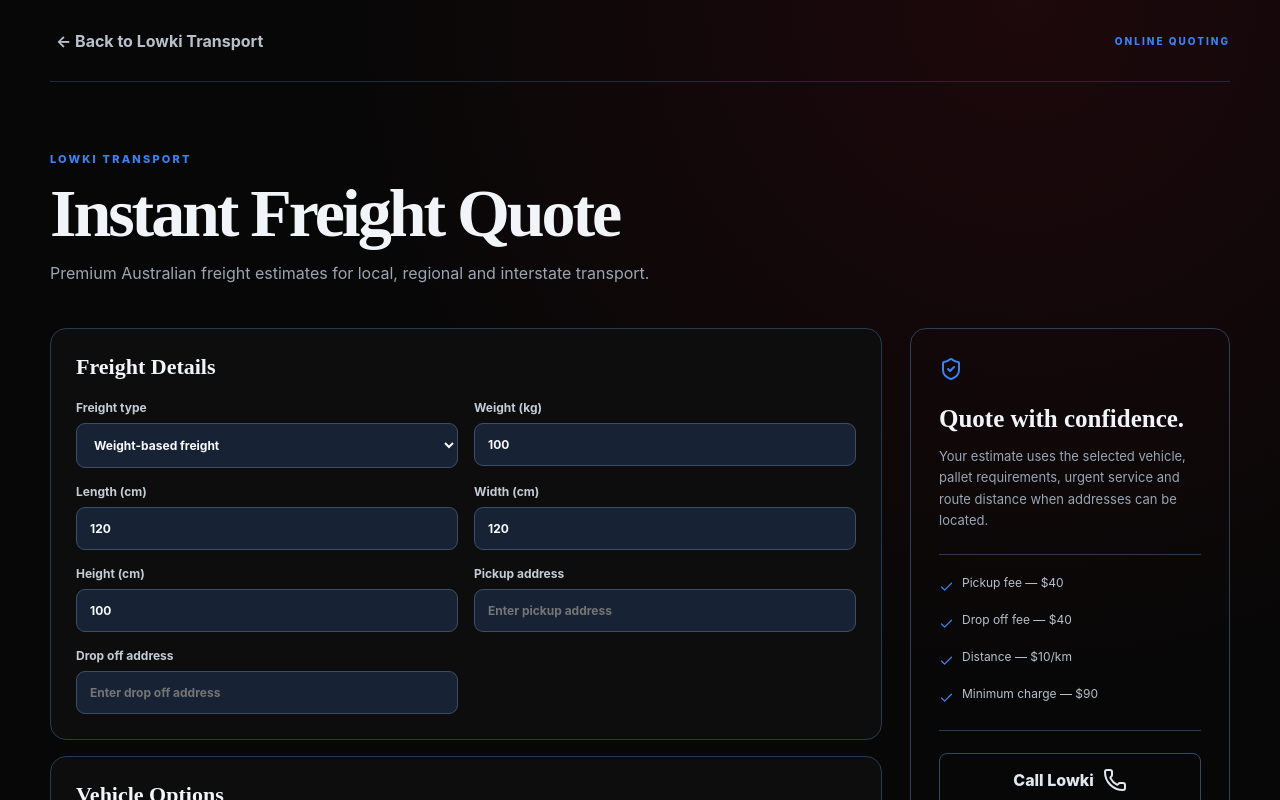
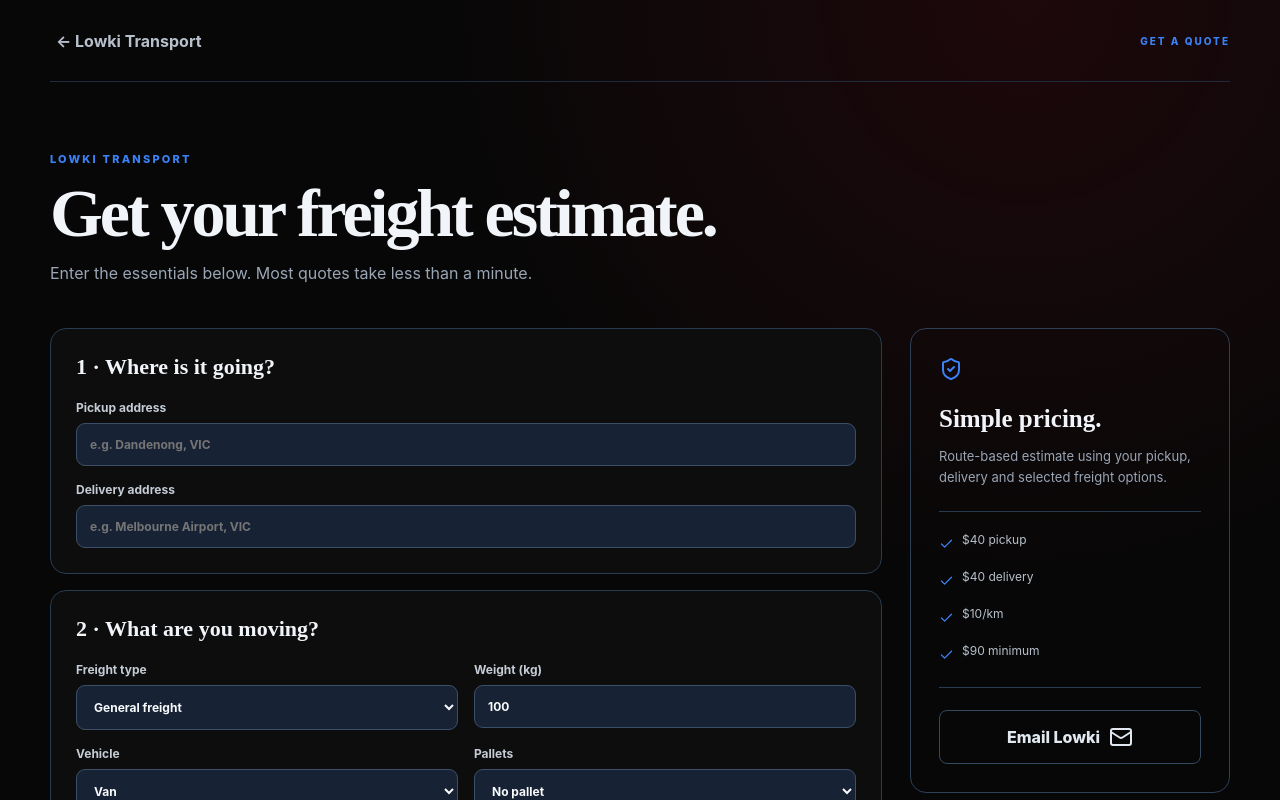
Before and after one commit to Manfey-hub/LowkiTransport, a React (Vite) app in the folder lowki-site/: page / in a window 1280 px wide. Both pictures are taken after a click on the button "Get a Quote". Shown: the top 800 px of the page. Built offline with nearby package versions, Linux system fonts and the light colour scheme.

Commit message:
Simplify Lowki Transport instant quote experience

```diff
--- a/lowki-site/src/App.jsx
+++ b/lowki-site/src/App.jsx
@@ -22,22 +22,34 @@
 function Footer(){return <footer><div className="container foot"><button className="brand" onClick={()=>go("/")}><b>LK</b><span><strong>LOWKI</strong><small>TRANSPORT</small></span></button><span>© {new Date().getFullYear()} Lowki Transport. All rights reserved.</span><button onClick={()=>go("/quote")}>Get Quote <ArrowRight/></button></div></footer>}
 
 function Field({label,children,wide}){return <label className={wide?"field wide":"field"}><span>{label}</span>{children}</label>}
-function Quote(){const[freight,setFreight]=useState("weight"),[weight,setWeight]=useState(100),[dims,setDims]=useState([120,120,100]),[pickup,setPickup]=useState(""),[drop,setDrop]=useState(""),[vehicle,setVehicle]=useState(2.2),[rows,setRows]=useState([{rate:0,qty:1}]),[urgent,setUrgent]=useState(false),[cust,setCust]=useState(false),[distance,setDistance]=useState(null),[status,setStatus]=useState(""),[busy,setBusy]=useState(false),[quote,setQuote]=useState(null),[client,setClient]=useState({name:"",email:"",phone:"",delivery:"",notes:""});
-const cubic=useMemo(()=>dims.reduce((a,b)=>a*Number(b||0),1)/1e6,dims);
+function Quote(){
+const[freight,setFreight]=useState("weight"),[weight,setWeight]=useState(100),[pickup,setPickup]=useState(""),[drop,setDrop]=useState(""),[vehicle,setVehicle]=useState(2.2),[rows,setRows]=useState([{rate:0,qty:1}]),[urgent,setUrgent]=useState(false),[cust,setCust]=useState(false),[distance,setDistance]=useState(null),[status,setStatus]=useState(""),[busy,setBusy]=useState(false),[quote,setQuote]=useState(null),[client,setClient]=useState({name:"",email:"",phone:"",notes:""});
 async function geo(a){let r=await fetch("https://nominatim.openstreetmap.org/search?format=jsonv2&limit=1&countrycodes=au&q="+encodeURIComponent(a));if(!r.ok)throw Error();let d=await r.json();if(!d[0])throw Error();return[+d[0].lat,+d[0].lon]}
-async function route(){if(!pickup.trim()||!drop.trim())return 0;setBusy(true);setStatus("Calculating route…");try{let a=await geo(pickup),b=await geo(drop),r=await fetch(`https://router.project-osrm.org/route/v1/driving/${a[1]},${a[0]};${b[1]},${b[0]}?overview=false`),d=await r.json();if(!d.routes?.[0])throw Error();let km=d.routes[0].distance/1000;setDistance(km);setStatus(`${km.toFixed(1)} km route calculated`);return km}catch(e){setDistance(null);setStatus("Route unavailable — quote calculated without distance charge.");return 0}finally{setBusy(false)}}
-async function calc(){let km=distance??await route(),pc=rows.reduce((s,r)=>s+r.rate*r.qty,0),extras=urgent?100:0,total=cust?pc:Math.max(90,40+40+km*10+pc+extras);setQuote({total,km,pc,extras})}
-function summary(){return["LOWKI TRANSPORT — BOOKING REQUEST","",`Customer: ${client.name||"Not provided"}`,`Email: ${client.email||"Not provided"}`,`Phone: ${client.phone||"Not provided"}`,`Pickup: ${pickup||"Not provided"}`,`Delivery: ${client.delivery||drop||"Not provided"}`,`Freight type: ${freight==="pallet"?"Pallet freight":"Weight-based freight"}`,`Vehicle: ${vehicleName(vehicle)}`,`Weight: ${weight} kg`,`Dimensions: ${dims.join(" × ")} cm`,`Route: ${quote?.km?quote.km.toFixed(1)+" km":"Not calculated"}`,`Customer Pickup: ${cust?"Yes":"No"}`,`Urgent same-day: ${urgent?"Yes":"No"}`,`Estimated Quote: ${money(quote?.total)}`,"",`Notes: ${client.notes||"None"}`].join("\\n")}
-function send(){location.href=`mailto:info@lowkitransport.com?subject=${encodeURIComponent("Lowki Transport Booking Request")}&body=${encodeURIComponent(summary())}`}
-return <div className="quotePage"><div className="quoteTop container"><button onClick={()=>go("/")}>← Back to Lowki Transport</button><span>ONLINE QUOTING</span></div><main className="container quoteMain"><div className="quoteIntro"><label>LOWKI TRANSPORT</label><h1>Instant Freight Quote</h1><p>Premium Australian freight estimates for local, regional and interstate transport.</p></div><div className="quoteGrid"><div className="quoteForm">
-<QSec title="Freight Details"><div className="formGrid"><Field label="Freight type"><select value={freight} onChange={e=>setFreight(e.target.value)}><option value="weight">Weight-based freight</option><option value="pallet">Pallet freight</option></select></Field><Field label="Weight (kg)"><input type="number" min="0" value={weight} onChange={e=>setWeight(e.target.value)}/></Field>{["Length (cm)","Width (cm)","Height (cm)"].map((x,i)=><Field label={x} key={x}><input type="number" min="0" value={dims[i]} onChange={e=>setDims(d=>d.map((v,j)=>j===i?e.target.value:v))}/></Field>)}<Field label="Pickup address"><input value={pickup} onChange={e=>setPickup(e.target.value)} placeholder="Enter pickup address"/></Field><Field label="Drop off address"><input value={drop} onChange={e=>setDrop(e.target.value)} placeholder="Enter drop off address"/></Field></div>{status&&<div className="route"><Navigation/> {status}</div>}</QSec>
-<QSec title="Vehicle Options"><Field label="Vehicle category"><select value={vehicle} onChange={e=>setVehicle(+e.target.value)}>{vehicles.map(([g,opts])=><optgroup label={g} key={g}>{opts.map(([r,n])=><option value={r} key={n}>{n}</option>)}</optgroup>)}</select></Field></QSec>
-<QSec title="Pallet Pricing"><p className="note">Add one or more pallet types with separate quantities.</p>{rows.map((r,i)=><div className="palletRow" key={i}><Field label="Pallet type"><select value={r.rate} onChange={e=>setRows(a=>a.map((x,j)=>j===i?{...x,rate:+e.target.value}:x))}>{pallets.map(([v,n])=><option value={v} key={n}>{n}</option>)}</select></Field><Field label="Quantity"><input type="number" min="0" value={r.qty} onChange={e=>setRows(a=>a.map((x,j)=>j===i?{...x,qty:+e.target.value}:x))}/></Field></div>)}<button className="secondary" onClick={()=>setRows(a=>[...a,{rate:0,qty:1}])}>+ Add Another Pallet Type</button></QSec>
-<QSec title="Extras"><CheckBox checked={urgent} onChange={setUrgent} title="Urgent same-day" sub="+$100"/><CheckBox checked={cust} onChange={setCust} title="Customer Pickup" sub="Customer collects freight — pallet pricing only"/></QSec>
-<button className="calculate" disabled={busy} onClick={calc}>{busy?"Calculating route…":"Get Instant Quote"} <ArrowRight/></button>
+async function calc(){
+if(!pickup.trim()||!drop.trim()){setStatus("Enter both pickup and delivery addresses.");return}
+setBusy(true);setStatus("Calculating your route…");
+try{
+let a=await geo(pickup),b=await geo(drop),r=await fetch(`https://router.project-osrm.org/route/v1/driving/${a[1]},${a[0]};${b[1]},${b[0]}?overview=false`),d=await r.json();
+if(!d.routes?.[0])throw Error();
+let km=d.routes[0].distance/1000;setDistance(km);
+let palletTotal=rows.reduce((s,x)=>s+x.rate*x.qty,0),extras=urgent?100:0,total=cust?palletTotal:Math.max(90,80+km*10+palletTotal+extras);
+setQuote({total,km,palletTotal,extras});setStatus(`${km.toFixed(1)} km route • estimate ready`);
+}catch(e){setDistance(null);setStatus("We couldn't calculate the route. Check the addresses and try again.");setQuote(null)}
+finally{setBusy(false)}
+}
+function summary(){return["LOWKI TRANSPORT — BOOKING REQUEST","",`Customer: ${client.name||"Not provided"}`,`Email: ${client.email||"Not provided"}`,`Phone: ${client.phone||"Not provided"}`,`Pickup: ${pickup||"Not provided"}`,`Delivery: ${drop||"Not provided"}`,`Freight: ${freight==="pallet"?"Pallet freight":"Weight-based freight"}`,`Weight: ${weight} kg`,`Vehicle: ${vehicleName(vehicle)}`,`Customer Pickup: ${cust?"Yes":"No"}`,`Urgent same-day: ${urgent?"Yes":"No"}`,`Estimated Quote: ${money(quote?.total)}`,"",`Notes: ${client.notes||"None"}`].join("\\n")}
+function send(){if(!client.name||!client.email||!client.phone||!quote){alert("Please complete your details and calculate your quote first.");return}location.href=`mailto:info@lowkitransport.com?subject=${encodeURIComponent("Lowki Transport Booking Request")}&body=${encodeURIComponent(summary())}`}
+return <div className="quotePage"><div className="quoteTop container"><button onClick={()=>go("/")}>← Lowki Transport</button><span>GET A QUOTE</span></div><main className="container quoteMain">
+<div className="quoteIntro"><label>LOWKI TRANSPORT</label><h1>Get your freight estimate.</h1><p>Enter the essentials below. Most quotes take less than a minute.</p></div>
+<div className="quoteGrid"><div className="quoteForm">
+<QSec title="1 · Where is it going?"><div className="formGrid"><Field label="Pickup address" wide><input value={pickup} onChange={e=>setPickup(e.target.value)} placeholder="e.g. Dandenong, VIC"/></Field><Field label="Delivery address" wide><input value={drop} onChange={e=>setDrop(e.target.value)} placeholder="e.g. Melbourne Airport, VIC"/></Field></div></QSec>
+<QSec title="2 · What are you moving?"><div className="formGrid"><Field label="Freight type"><select value={freight} onChange={e=>setFreight(e.target.value)}><option value="weight">General freight</option><option value="pallet">Pallet freight</option></select></Field><Field label="Weight (kg)"><input type="number" min="0" value={weight} onChange={e=>setWeight(e.target.value)}/></Field><Field label="Vehicle"><select value={vehicle} onChange={e=>setVehicle(+e.target.value)}>{vehicles.flatMap(([g,opts])=>opts.map(([r,n])=><option value={r} key={g+n}>{n}</option>))}</select></Field><Field label="Pallets"><select value={rows[0].rate} onChange={e=>setRows([{rate:+e.target.value,qty:rows[0].qty}])}>{pallets.map(([v,n])=><option value={v} key={n}>{n}</option>)}</select></Field>{rows[0].rate>0&&<Field label="Quantity"><input type="number" min="1" value={rows[0].qty} onChange={e=>setRows([{...rows[0],qty:+e.target.value}])}/></Field>}</div></QSec>
+<QSec title="3 · Any extras?"><CheckBox checked={urgent} onChange={setUrgent} title="Urgent same-day" sub="+$100"/><CheckBox checked={cust} onChange={setCust} title="Customer Pickup" sub="Pallet pricing only"/></QSec>
+<button className="calculate" disabled={busy} onClick={calc}>{busy?"Calculating…":"Calculate My Quote"} <ArrowRight/></button>
+{status&&<div className="route"><Navigation/> {status}</div>}
 {quote&&<div className="result"><label>ESTIMATED TOTAL</label><strong>{money(quote.total)}</strong><small>{cust?"Customer Pickup: pallet charge only":`Pickup $40 · Delivery $40 · Distance ${money(quote.km*10)} · Extras ${money(quote.extras)}`}</small></div>}
-<QSec title="Booking Form"><div className="formGrid"><Field label="Full name"><input value={client.name} onChange={e=>setClient({...client,name:e.target.value})} placeholder="Your name"/></Field><Field label="Email"><input type="email" value={client.email} onChange={e=>setClient({...client,email:e.target.value})} placeholder="you@example.com"/></Field><Field label="Phone"><input value={client.phone} onChange={e=>setClient({...client,phone:e.target.value})} placeholder="04xx xxx xxx"/></Field><Field label="Delivery address"><input value={client.delivery} onChange={e=>setClient({...client,delivery:e.target.value})} placeholder="Delivery address"/></Field><Field label="Notes" wide><textarea rows="4" value={client.notes} onChange={e=>setClient({...client,notes:e.target.value})} placeholder="Special instructions, access details, delivery window, etc."/></Field></div><button className="calculate" onClick={send}>Create Booking Request <Mail/></button><p className="disclaimer">Prices shown are estimates only and may vary based on dimensions, weight, access requirements, dangerous goods and delivery conditions.</p></QSec>
-</div><aside><div className="side"><ShieldCheck/><h3>Quote with confidence.</h3><p>Your estimate uses the selected vehicle, pallet requirements, urgent service and route distance when addresses can be located.</p><ul><li><Check/> Pickup fee — $40</li><li><Check/> Drop off fee — $40</li><li><Check/> Distance — $10/km</li><li><Check/> Minimum charge — $90</li></ul><a href="mailto:info@lowkitransport.com?subject=Lowki%20Transport%20Call%20Request" className="outline">Call Lowki <Phone/></a></div></aside></div></main></div>}
+<QSec title="4 · Send the booking request"><div className="formGrid"><Field label="Full name"><input value={client.name} onChange={e=>setClient({...client,name:e.target.value})} placeholder="Your name"/></Field><Field label="Email"><input type="email" value={client.email} onChange={e=>setClient({...client,email:e.target.value})} placeholder="you@example.com"/></Field><Field label="Phone"><input value={client.phone} onChange={e=>setClient({...client,phone:e.target.value})} placeholder="04xx xxx xxx"/></Field><Field label="Notes" wide><textarea rows="3" value={client.notes} onChange={e=>setClient({...client,notes:e.target.value})} placeholder="Anything we should know?"/></Field></div><button className="calculate" onClick={send}>Send Booking Request <Mail/></button><p className="disclaimer">Estimate only. Final pricing can vary with access, dimensions, weight and delivery requirements.</p></QSec>
+</div><aside><div className="side"><ShieldCheck/><h3>Simple pricing.</h3><p>Route-based estimate using your pickup, delivery and selected freight options.</p><ul><li><Check/> $40 pickup</li><li><Check/> $40 delivery</li><li><Check/> $10/km</li><li><Check/> $90 minimum</li></ul><a href="mailto:info@lowkitransport.com?subject=Lowki%20Transport%20Enquiry" className="outline">Email Lowki <Mail/></a></div></aside></div></main></div>}
 function vehicleName(r){for(const[,o]of vehicles){let f=o.find(x=>x[0]===+r);if(f)return f[1]}return"Selected vehicle"}
 function QSec({title,children}){return <section className="qsec"><h2>{title}</h2>{children}</section>}
 function CheckBox({checked,onChange,title,sub}){return <label className="check"><input type="checkbox" checked={checked} onChange={e=>onChange(e.target.checked)}/><span><b>{title}</b><small>{sub}</small></span></label>}
```
